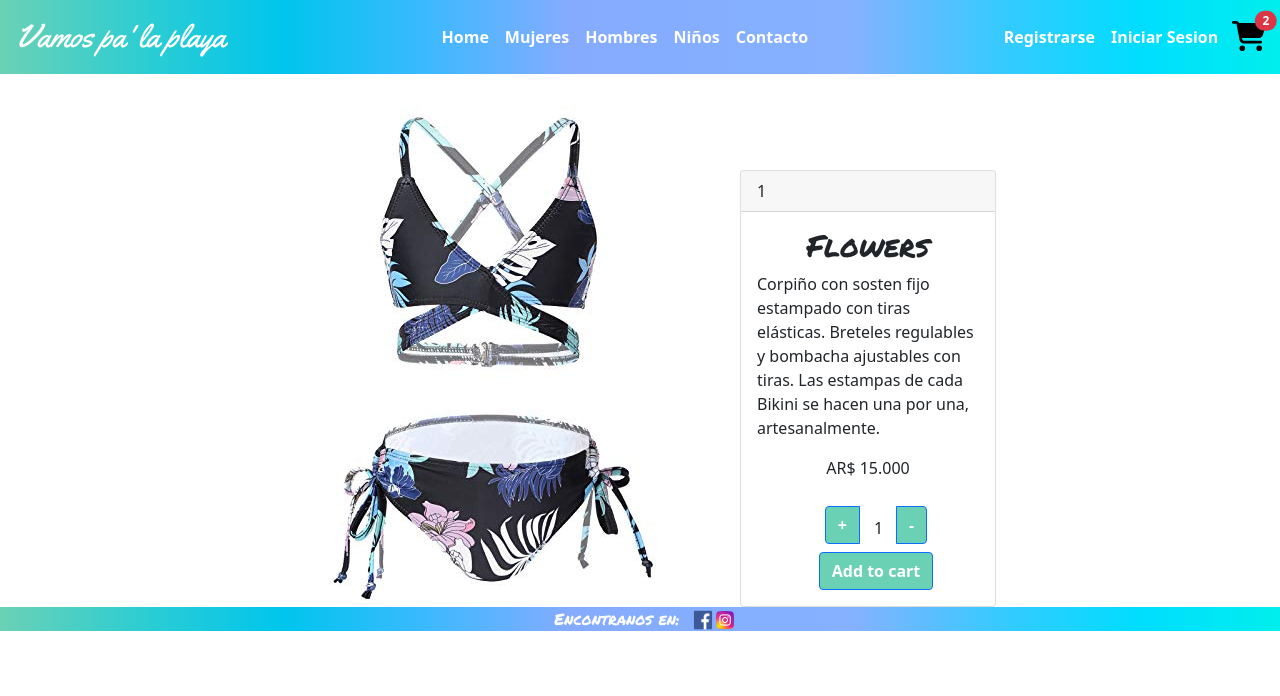
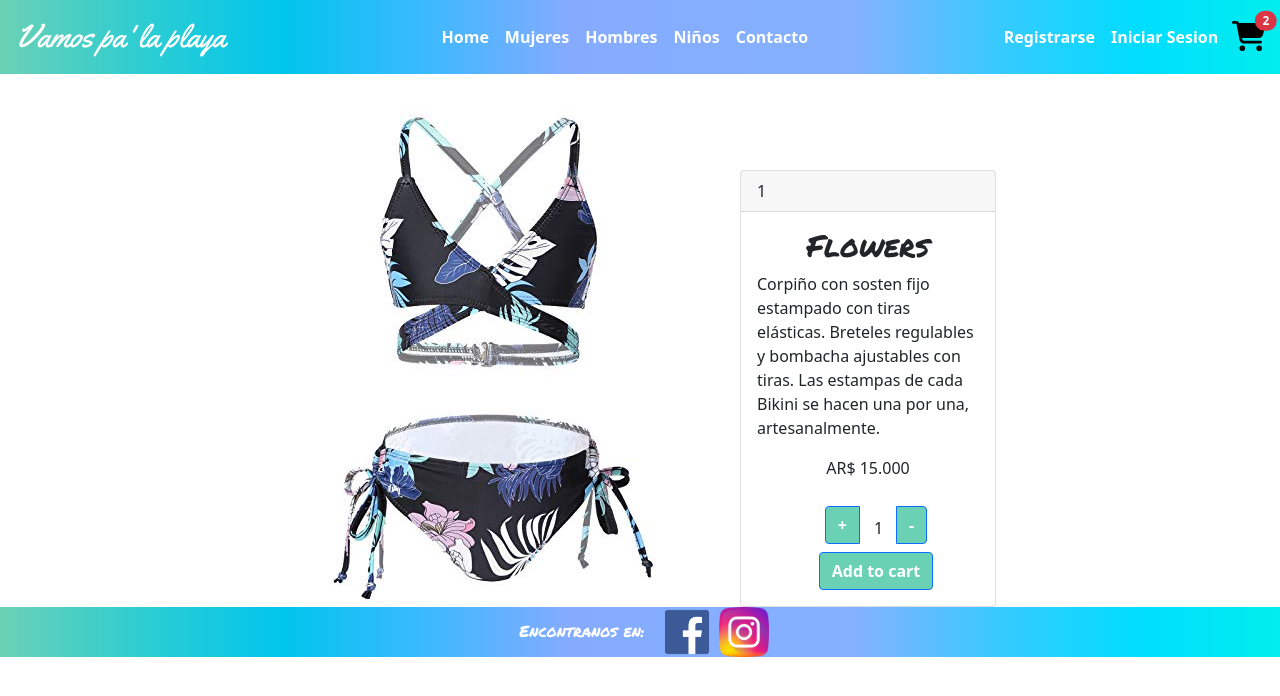
Before and after one commit to gabypizzutti/vamospalaplaya-pizzutti, a React (Create React App) app: page /products/1 in a window 1280 px wide. Shown: the top 696 px of the page. Built offline with nearby package versions, Linux system fonts and the light colour scheme.

Commit message:
se agrando iconos de redes sociales

```diff
--- a/src/App.css
+++ b/src/App.css
@@ -50,12 +50,12 @@
 
 .redes{
   font-family: 'Permanent Marker', cursive;
-  width: 18px;
+  width: 50px;
   background: none;
 }
 
 .redes1{
-  width: 26px;
+  width: 64px;
   margin-left: 10px;
 }
 
```
